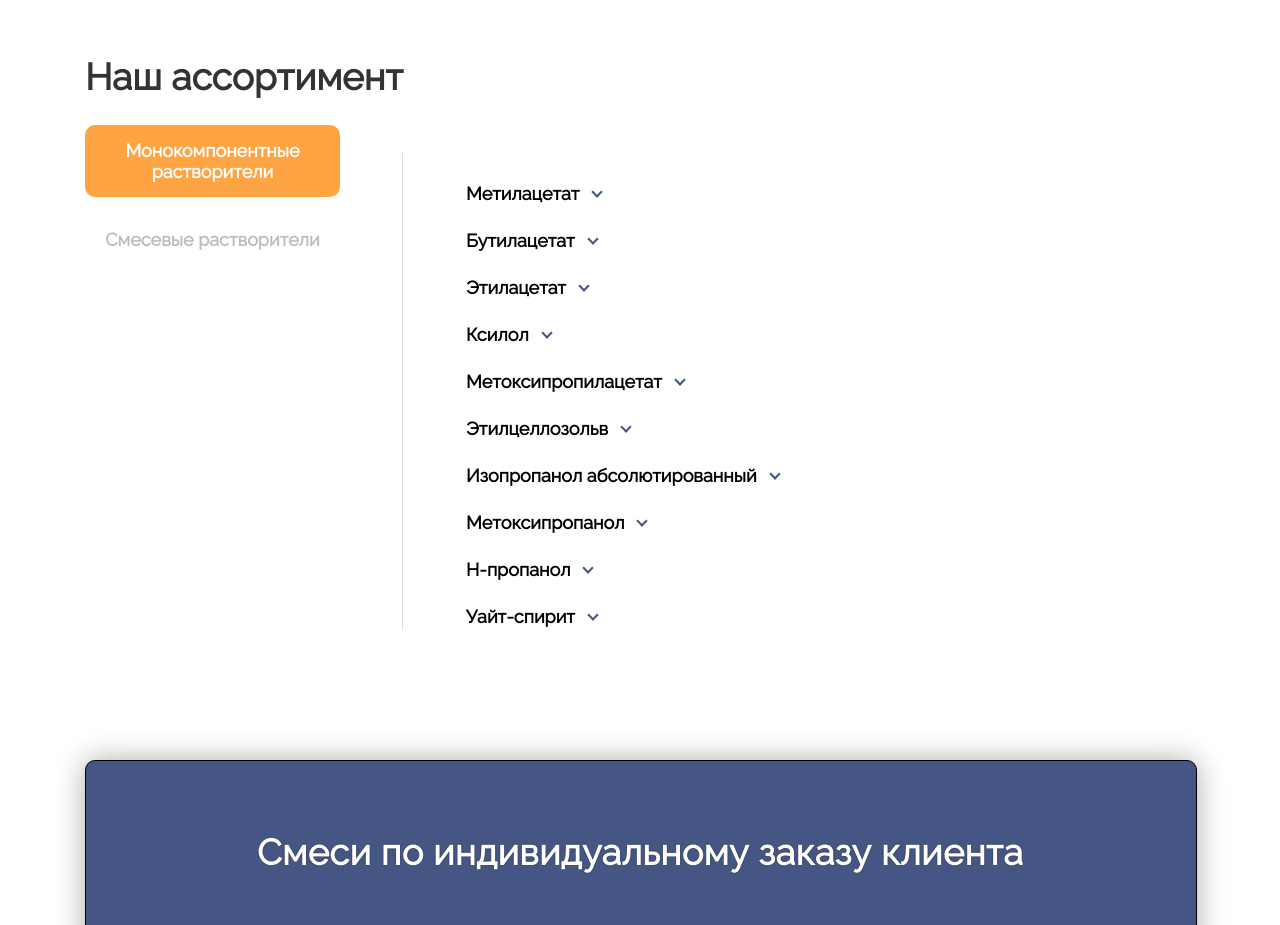
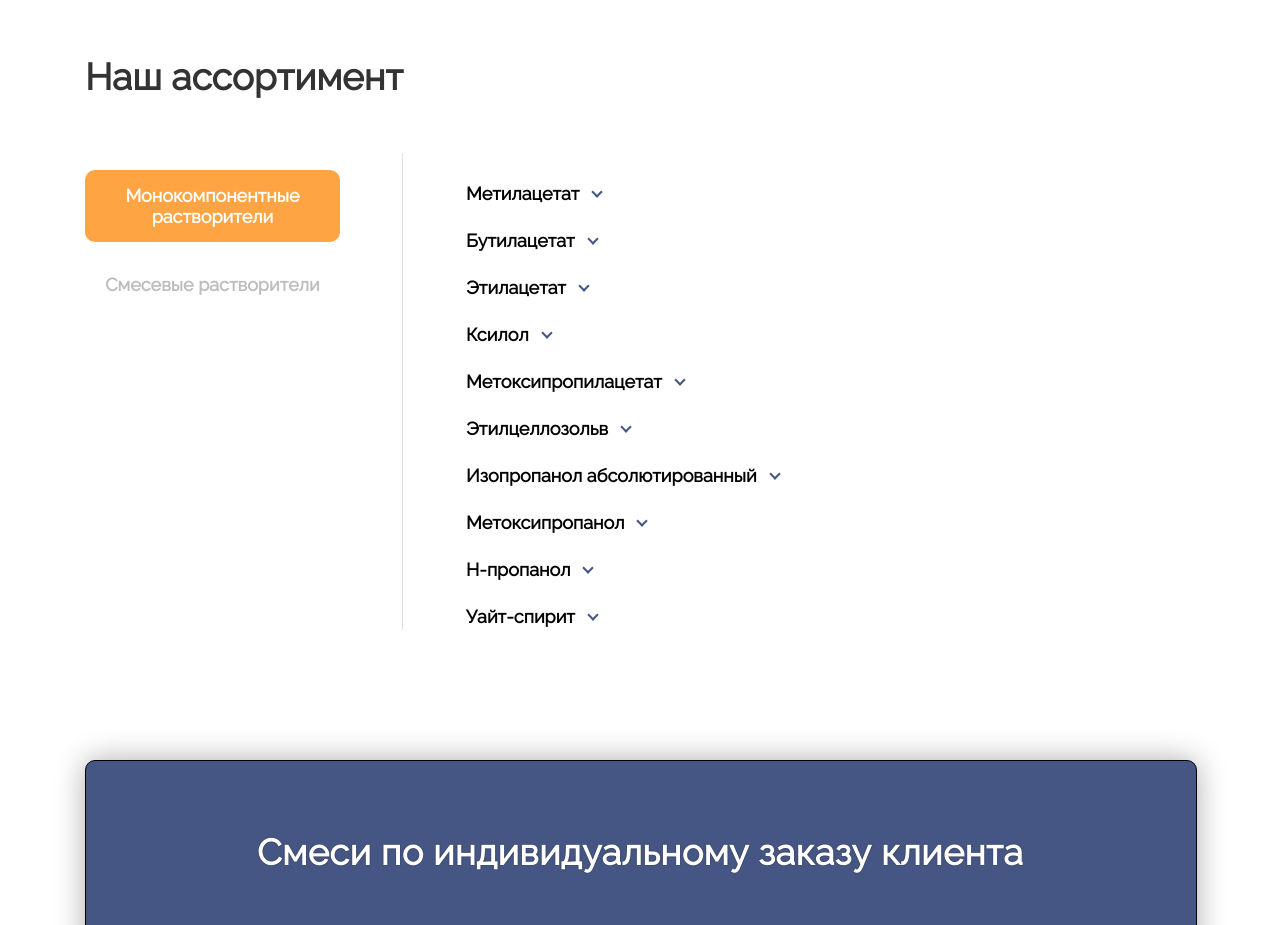
Before and after one commit to xexendra/fabergut-asteq-test, a plain HTML site: page index.html in a window 1280 px wide. Shown: the part 2020-2945 px from the top of the page. Drawn offline with Linux system fonts and the light colour scheme.

Commit message:
исправлены внешние отступы body и menu

```diff
--- a/style.css
+++ b/style.css
@@ -1,6 +1,6 @@
 body {
-    margin: 0;
-    min-width: 1180px;
+    margin: 0 auto;
+    max-width: 1180px;
     background-color: white;
 }
 
@@ -493,12 +493,13 @@ body {
 
 .menu-list {
     margin: 0;
-    margin-top: 35px;
+    margin-top: 80px;
     padding: 0;
 }
 
 @media (max-width: 479px) {
     .menu-list {
+        margin-top: 35px;
         display: flex;
         justify-content: space-between;
     }
```
